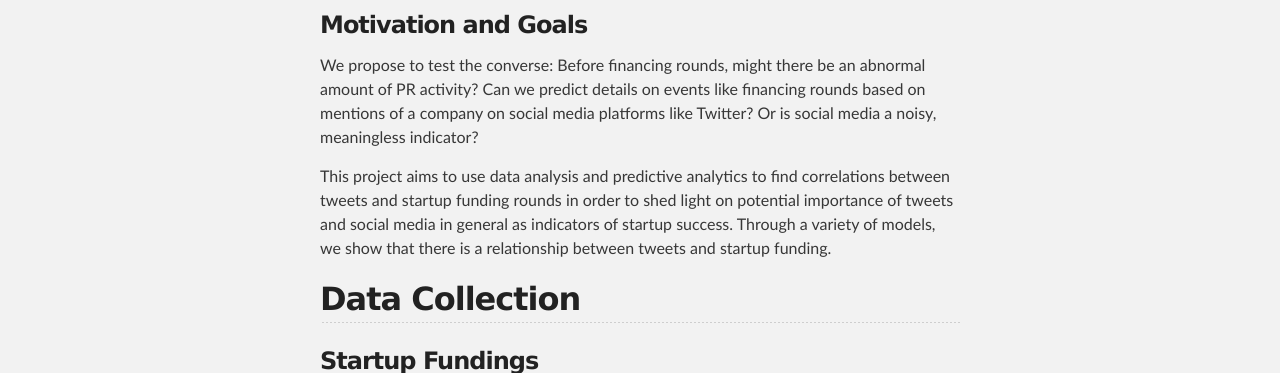
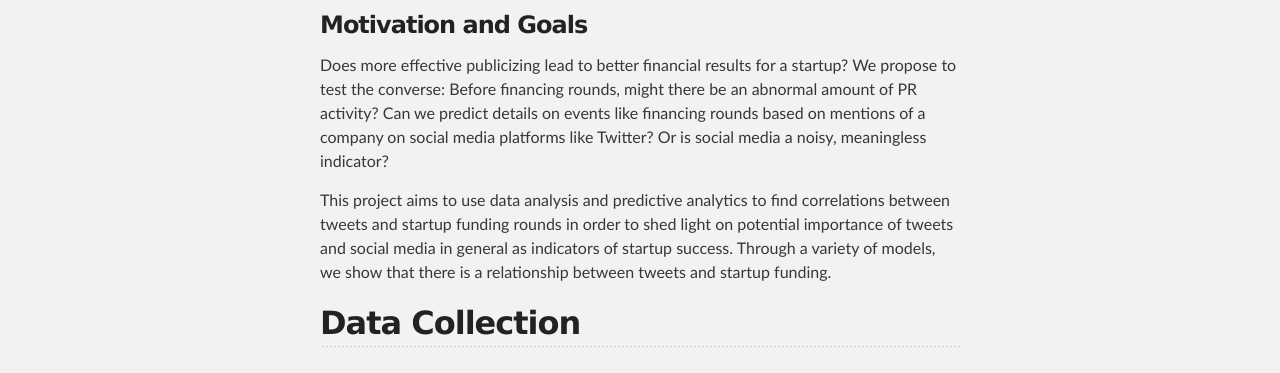
Before and after one commit to kyang01/startup-analysis, a plain HTML site: page index.html in a window 1280 px wide. Shown: the part 765-1138 px from the top of the page. Drawn offline with nearby package versions, Linux system fonts and the light colour scheme; some packages are replaced by stand-ins of ours; a script that the page names is missing.

Commit message:
fix awkward intro

```diff
--- a/index.html
+++ b/index.html
@@ -48,7 +48,7 @@
 <!--a id="overview" class="anchor" href="#overview" aria-hidden="true"><span class="octicon octicon-link"></span></a>Overview</h3>
 Overview</h3>
 -->
-<p>We propose to test the converse: Before financing rounds, might there be an abnormal amount of PR activity? Can we predict details on events like financing rounds based on mentions of a company on social media platforms like Twitter? Or is social media a noisy, meaningless indicator?</p>
+<p>Does more effective publicizing lead to better financial results for a startup? We propose to test the converse: Before financing rounds, might there be an abnormal amount of PR activity? Can we predict details on events like financing rounds based on mentions of a company on social media platforms like Twitter? Or is social media a noisy, meaningless indicator?</p>
 <p>This project aims to use data analysis and predictive analytics to find correlations between tweets and startup funding rounds in order to shed light on potential importance of tweets and social media in general as indicators of startup success. Through a variety of models, we show that there is a relationship between tweets and startup funding.</p>
 
 <h2>
```
